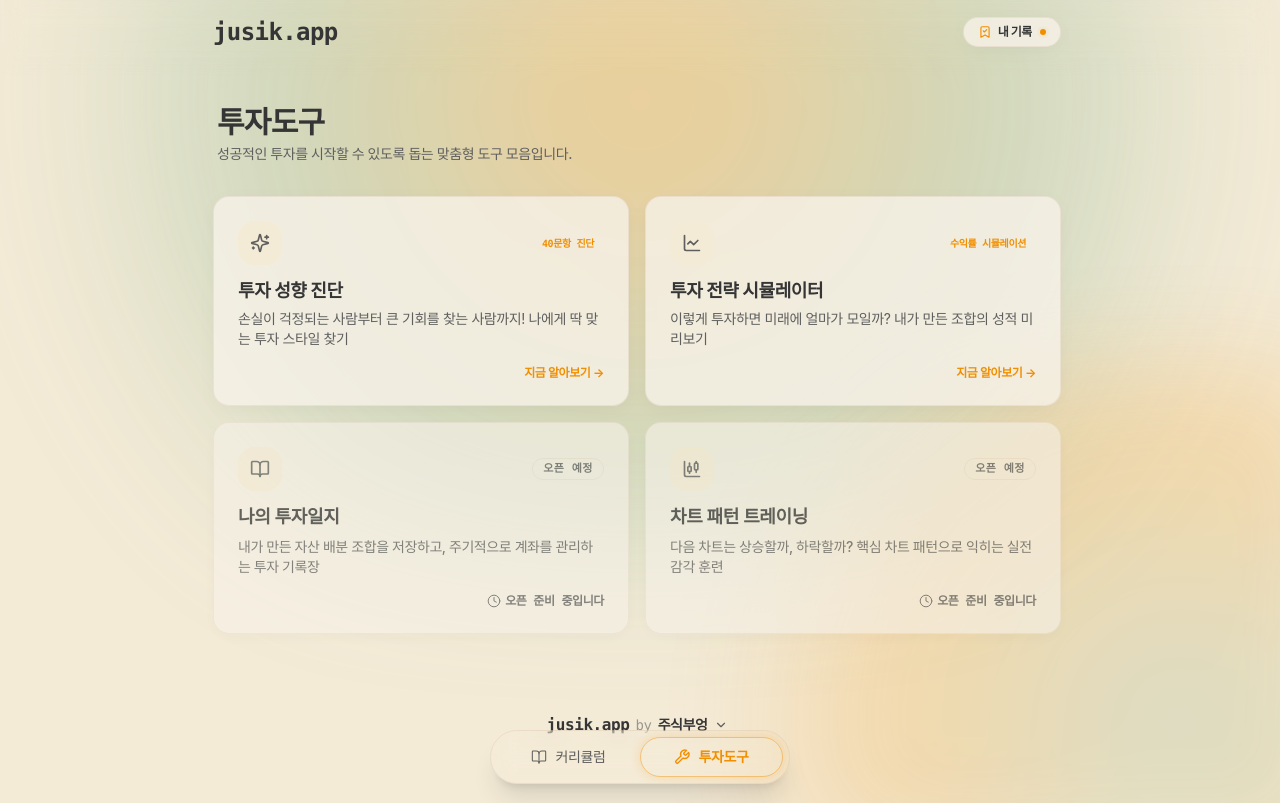
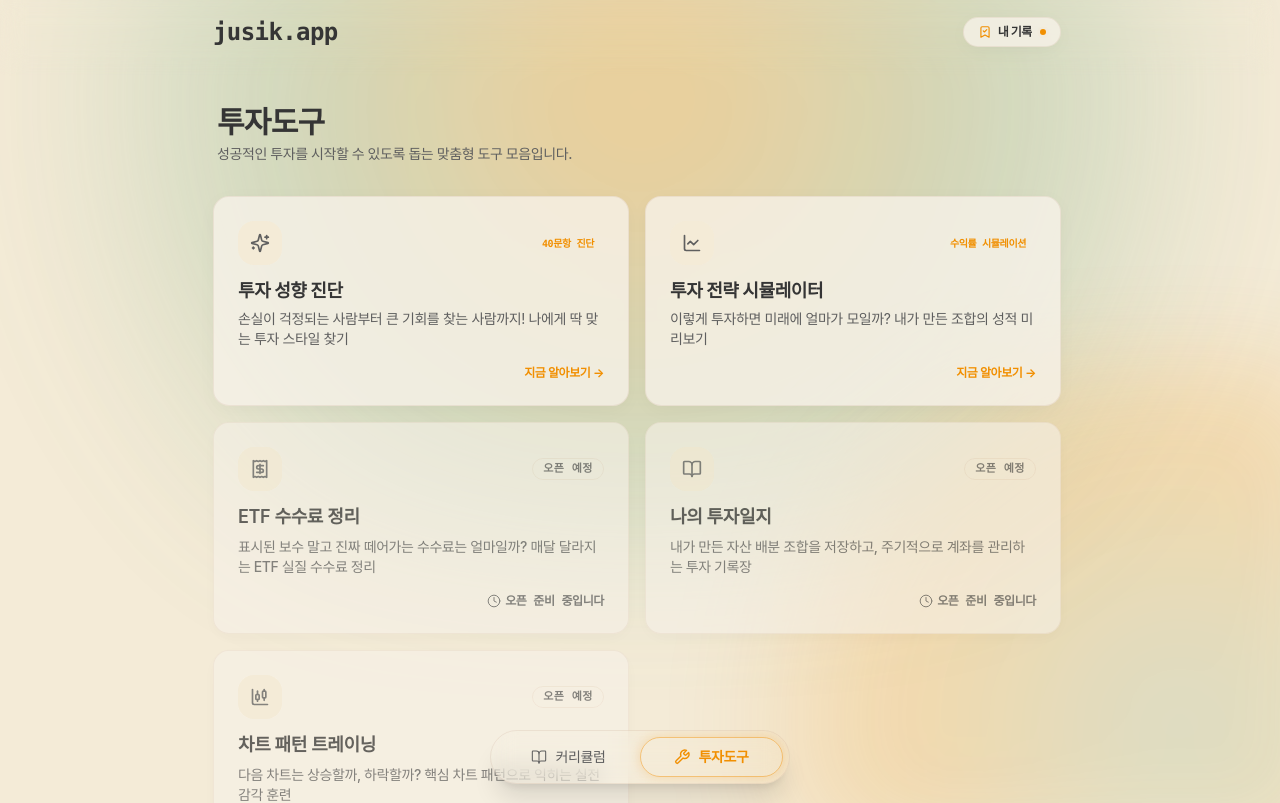
Before and after one commit to hajooi/jusik-app, a Next.js app: page /tools in a window 1280 px wide. Shown: the top 803 px of the page. Built offline with nearby package versions, Linux system fonts and the light colour scheme.

Commit message:
feat: add ETF fee summary coming soon card to investment tools

```diff
--- a/src/app/tools/page.tsx
+++ b/src/app/tools/page.tsx
@@ -1,5 +1,5 @@
 import Link from 'next/link';
-import { Sparkles, Clock, LineChart, BookOpen, CandlestickChart } from 'lucide-react';
+import { Sparkles, Clock, LineChart, BookOpen, CandlestickChart, Receipt } from 'lucide-react';
 
 export default function ToolsPage() {
   const tools = [
@@ -18,6 +18,14 @@ export default function ToolsPage() {
       icon: LineChart,
       tag: '수익률 시뮬레이션',
       isComingSoon: false,
+    },
+    {
+      title: 'ETF 수수료 정리',
+      description: '표시된 보수 말고 진짜 떼어가는 수수료는 얼마일까? 매달 달라지는 ETF 실질 수수료 정리',
+      href: '#',
+      icon: Receipt,
+      tag: '실질 수수료',
+      isComingSoon: true,
     },
     {
       title: '나의 투자일지',
```
